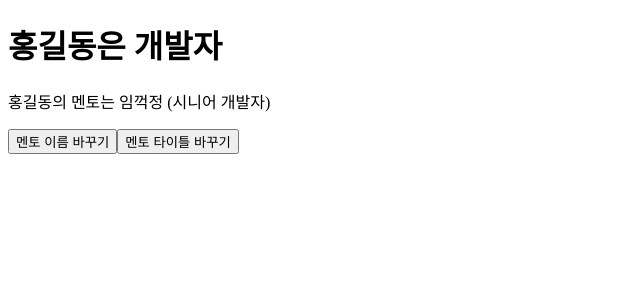
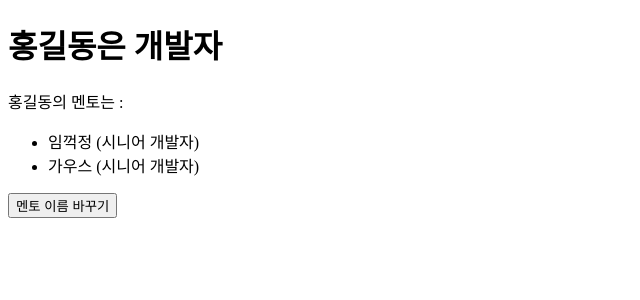
Before and after one commit to smark1024/react-basic, a React (Vite) app: page / in a window 1280 px wide. Shown: the top 300 px of the page, without its empty margins (0-640 px from the left). Built offline with nearby package versions, Linux system fonts and the light colour scheme.

Commit message:
배열 상태 관리

```diff
--- /dev/null
+++ b/src/AppMentors.jsx
@@ -0,0 +1,52 @@
+import React, { useState } from "react";
+
+export default function AppMentor() {
+    const [person, setPerson] = useState({
+        name: "홍길동",
+        title: "개발자",
+        mentor: [
+            {
+                name: "임꺽정",
+                title: "시니어 개발자",
+            },
+            {
+                name: "가우스",
+                title: "시니어 개발자",
+            },
+        ],
+    });
+
+    return (
+        <div>
+            <h1>
+                {person.name}은 {person.title}
+            </h1>
+            <p>{person.name}의 멘토는 :</p>
+            <ul>
+                {person.mentor.map((mentor, index) => (
+                    <li key={index}>
+                        {mentor.name} ({mentor.title})
+                    </li>
+                ))}
+            </ul>
+
+            <button
+                onClick={() => {
+                    const prev = prompt(`누구의 이름을 바꾸고 싶은가요?`);
+                    const current = prompt(`이름을 무엇으로 바꾸고 싶은가요?`);
+                    setPerson({
+                        ...person,
+                        mentor: person.mentor.map((mentor) => {
+                            if (mentor.name === prev) {
+                                return { ...mentor, name: current };
+                            }
+                            return mentor;
+                        }),
+                    });
+                }}
+            >
+                멘토 이름 바꾸기
+            </button>
+        </div>
+    );
+}
--- a/src/main.jsx
+++ b/src/main.jsx
@@ -1,9 +1,9 @@
 import { StrictMode } from "react";
 import { createRoot } from "react-dom/client";
-import AppMentor from "./AppMentor.jsx";
+import AppMentors from "./AppMentors.jsx";
 
 createRoot(document.getElementById("root")).render(
     <StrictMode>
-        <AppMentor />
+        <AppMentors />
     </StrictMode>
 );
```
